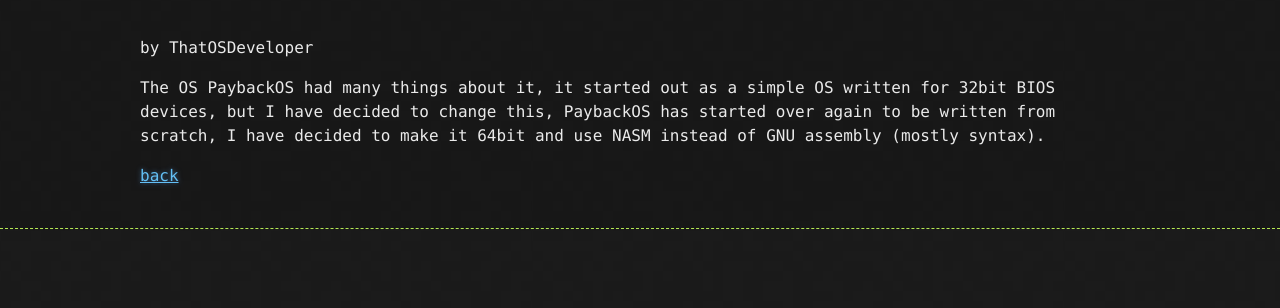
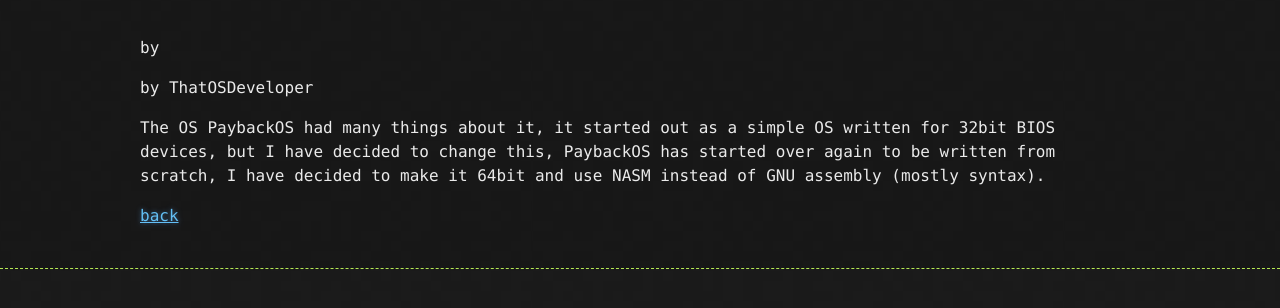
Before and after one commit to PaybackOS/PaybackOS, a Jekyll site: the page built from blog/startingover.md, in a window 1280 px wide. Shown: the top 308 px of the page. Built offline with Jekyll 4.4.1, drawn with Linux system fonts in a browser that asks for light colours.

Commit message:
minor fix

```diff
--- a/_layouts/post.html
+++ b/_layouts/post.html
@@ -1,7 +1,7 @@
 ---
 layout: default
 ---
-<h1>{{ page.title }}</h1>
+<p class="view">by {{ page.title }}</p>
 <small>{{ page.date | date: "%-d %B %Y" }}</small>
 
 <p class="view">by {{ page.author | default: site.author }}</p>
```
